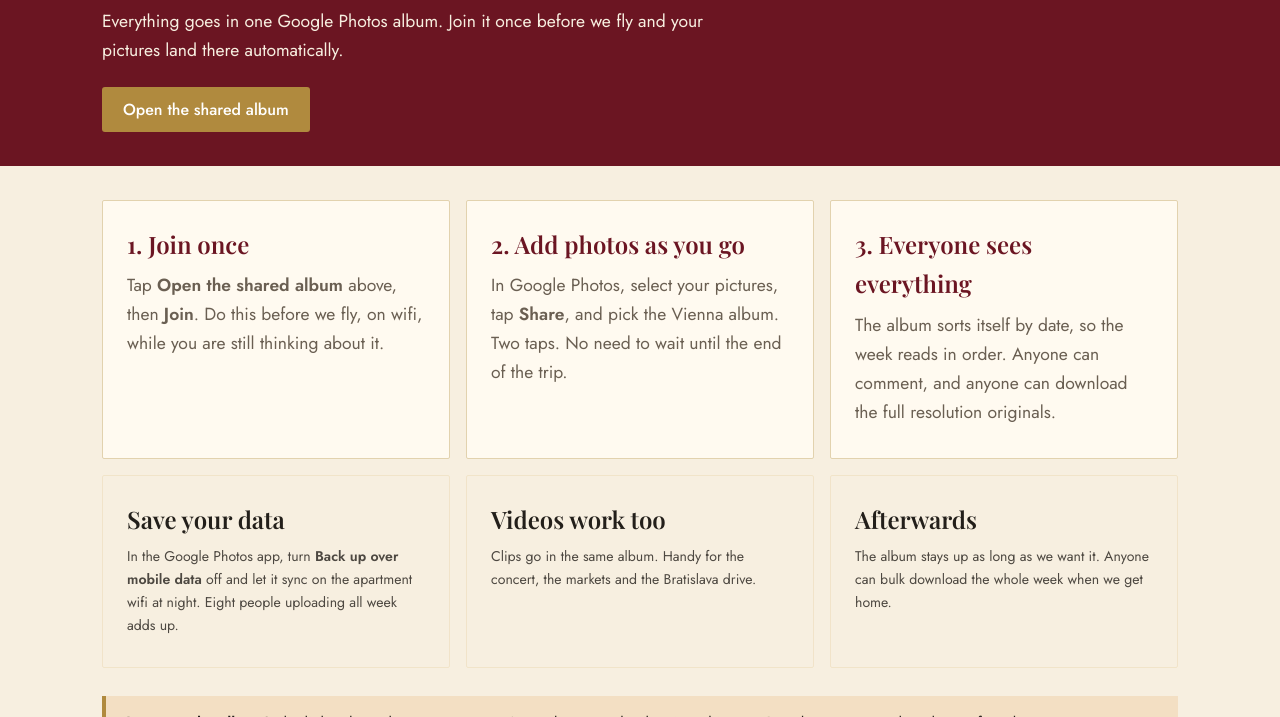
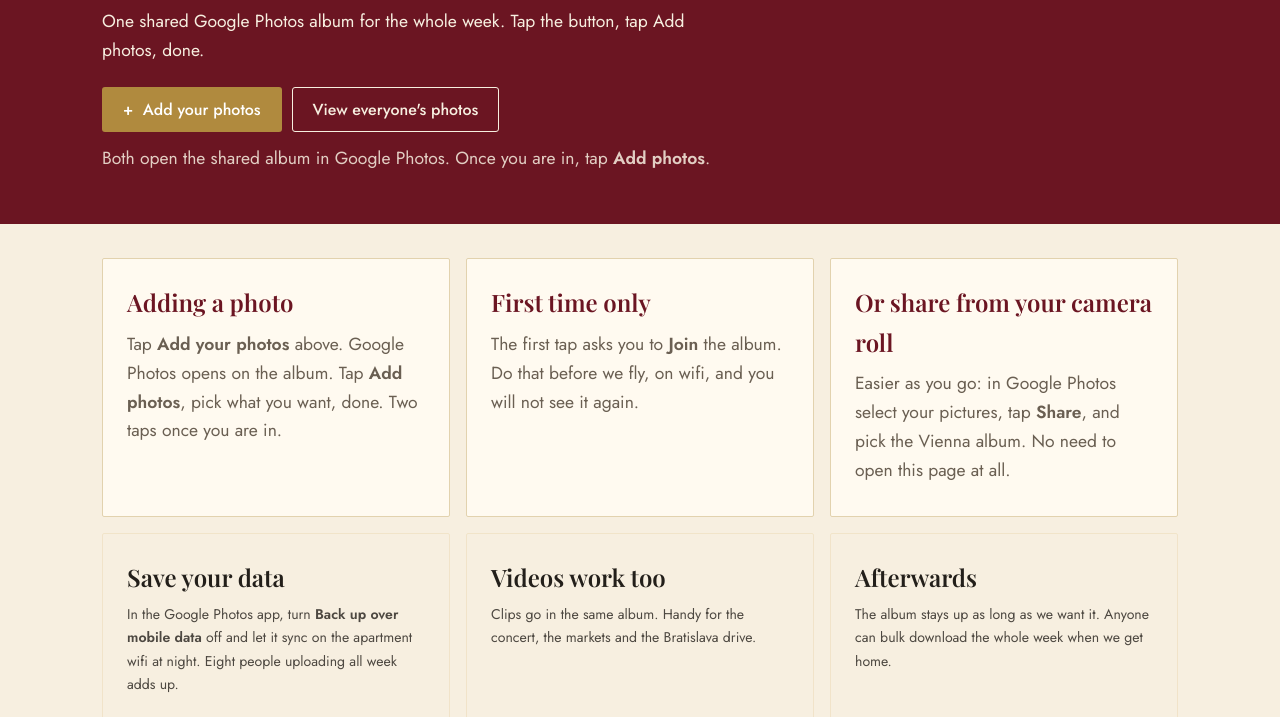
Before and after one commit to melissatinglestrawn/vienna-2026, a plain HTML site: page gallery.html in a window 1280 px wide. Shown: the part 750-1467 px from the top of the page. Drawn offline with nearby package versions, Linux system fonts and the light colour scheme; a web font is replaced by a local one.

Commit message:
Add files via upload

```diff
--- a/gallery.html
+++ b/gallery.html
@@ -332,20 +332,13 @@ footer .script{font-family:var(--script);font-weight:600;font-size:1.75rem;color
  <div class="checker gold" aria-hidden="true"></div>
  <div class="wrap"><div class="crumb"><a href="index.html">Back to the trip</a></div>
  <h1>Our Photos</h1><div class="when">One shared album, all eight of us</div>
- <p style="max-width:60ch;margin:10px 0 0">Everything goes in one Google Photos album. Join it once before we fly and your pictures land there automatically.</p>
- <div class="actions"><a class="btn btn-gold" id="album-btn" href="https://photos.app.goo.gl/BTZhofP6zUQq4zqE9" target="_blank" rel="noopener">Open the shared album</a></div></div></div>
+ <p style="max-width:60ch;margin:10px 0 0">One shared Google Photos album for the whole week. Tap the button, tap Add photos, done.</p>
+ <div class="actions"><a class="btn btn-gold" id="album-btn" href="https://photos.app.goo.gl/BTZhofP6zUQq4zqE9" target="_blank" rel="noopener">&#43;&nbsp; Add your photos</a><a class="btn btn-line" href="https://photos.app.goo.gl/BTZhofP6zUQq4zqE9" target="_blank" rel="noopener">View everyone&#x27;s photos</a></div><p class="fine" style="margin-top:12px;opacity:.85">Both open the shared album in Google Photos. Once you are in, tap <strong>Add photos</strong>.</p></div></div>
 <div class="wrap">
  <section style="padding:34px 0 10px">
   <div class="notice" id="album-missing" style="margin-bottom:26px"><strong>The album link is not set yet.</strong> Create the shared album in Google Photos, copy its link, and it goes in two places in this file. Steps are at the bottom of this page.</div>
 
-  <div class="grid3" style="gap:16px">
-   <div class="panel" style="background:#fffaf0;border-color:#e2d2ae"><h3 style="color:var(--tanne)">1. Join once</h3>
-    <p style="color:var(--muted)">Tap <strong>Open the shared album</strong> above, then <strong>Join</strong>. Do this before we fly, on wifi, while you are still thinking about it.</p></div>
-   <div class="panel" style="background:#fffaf0;border-color:#e2d2ae"><h3 style="color:var(--tanne)">2. Add photos as you go</h3>
-    <p style="color:var(--muted)">In Google Photos, select your pictures, tap <strong>Share</strong>, and pick the Vienna album. Two taps. No need to wait until the end of the trip.</p></div>
-   <div class="panel" style="background:#fffaf0;border-color:#e2d2ae"><h3 style="color:var(--tanne)">3. Everyone sees everything</h3>
-    <p style="color:var(--muted)">The album sorts itself by date, so the week reads in order. Anyone can comment, and anyone can download the full resolution originals.</p></div>
-  </div>
+  <div class="grid3" style="gap:16px"><div class="panel" style="background:#fffaf0;border-color:#e2d2ae"><h3 style="color:var(--tanne)">Adding a photo</h3><p style="color:var(--muted)">Tap <strong>Add your photos</strong> above. Google Photos opens on the album. Tap <strong>Add photos</strong>, pick what you want, done. Two taps once you are in.</p></div><div class="panel" style="background:#fffaf0;border-color:#e2d2ae"><h3 style="color:var(--tanne)">First time only</h3><p style="color:var(--muted)">The first tap asks you to <strong>Join</strong> the album. Do that before we fly, on wifi, and you will not see it again.</p></div><div class="panel" style="background:#fffaf0;border-color:#e2d2ae"><h3 style="color:var(--tanne)">Or share from your camera roll</h3><p style="color:var(--muted)">Easier as you go: in Google Photos select your pictures, tap <strong>Share</strong>, and pick the Vienna album. No need to open this page at all.</p></div></div>
 
   <div class="grid3" style="gap:16px;margin-top:16px">
    <div class="panel"><h3>Save your data</h3>
```
